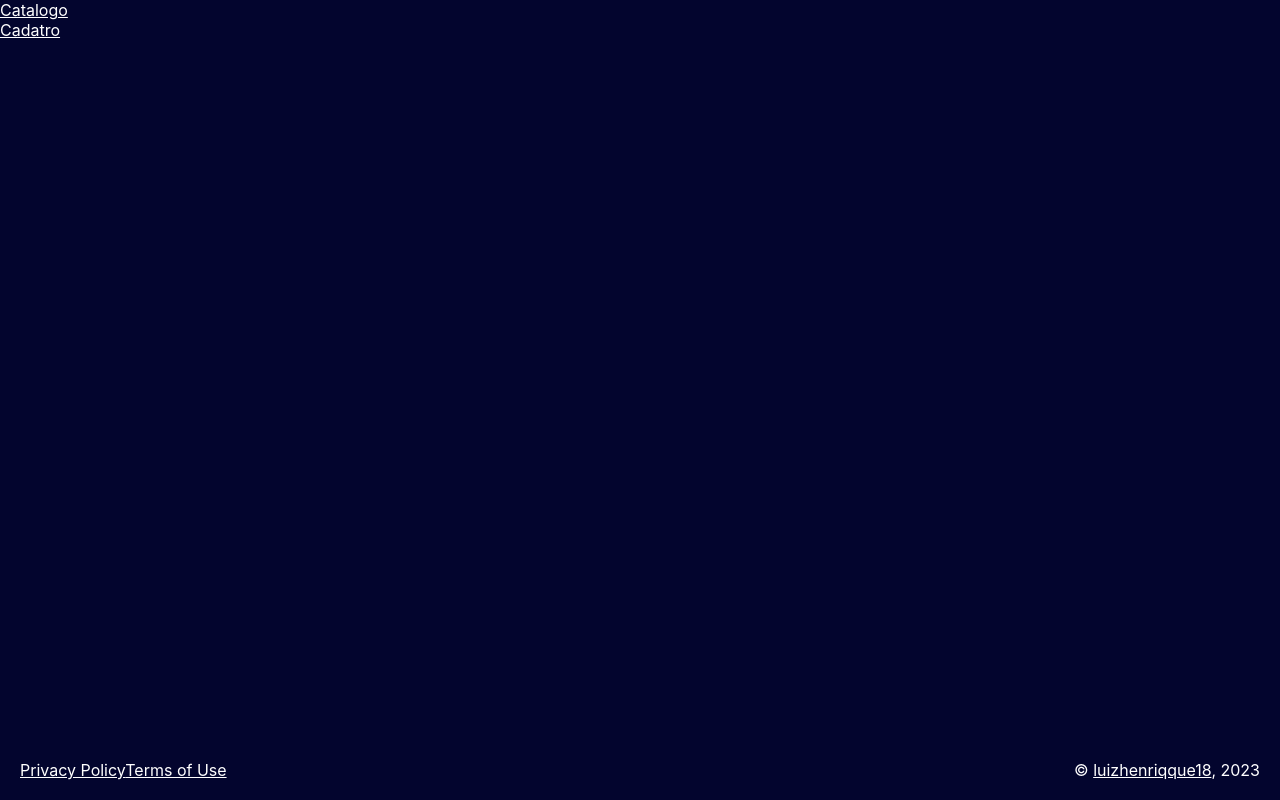
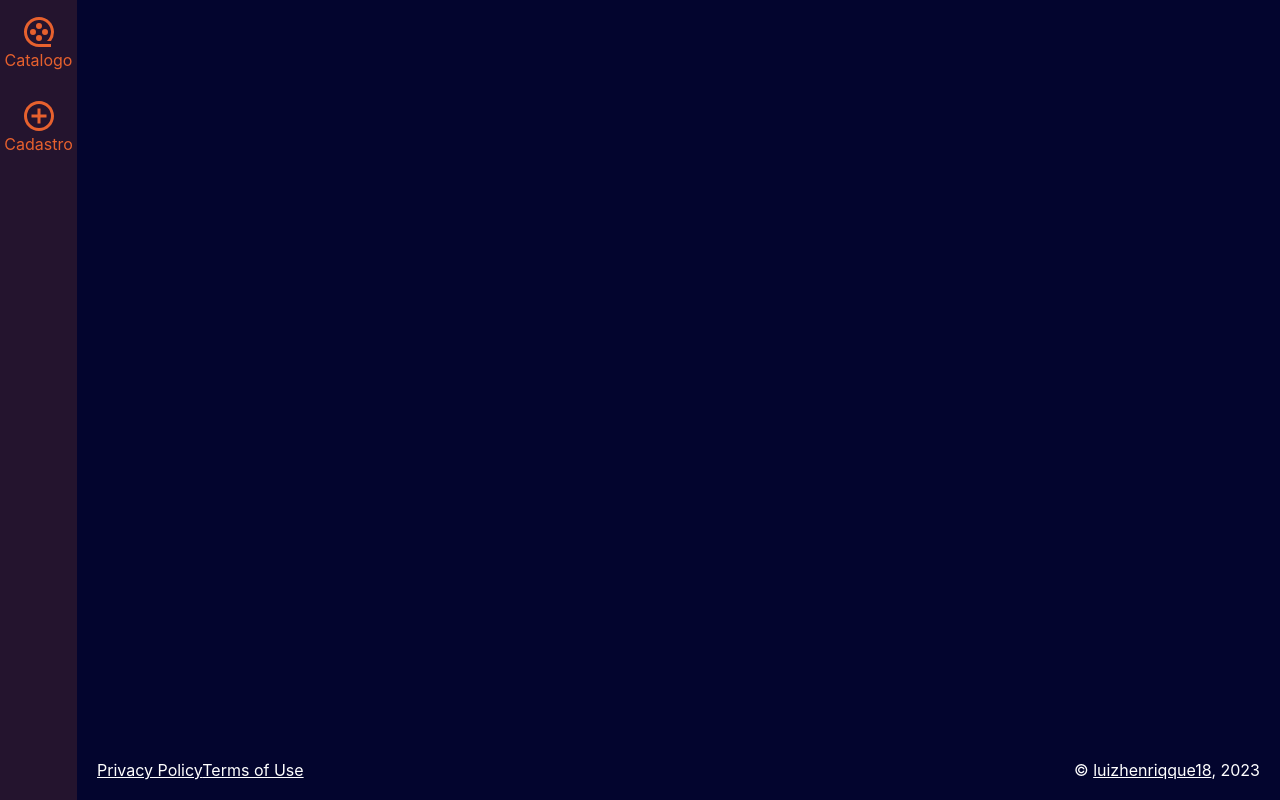
Before and after one commit to luizhenriqque18/film-catalog-platform, a React app in the folder client/: page / in a window 1280 px wide. Built offline with nearby package versions, Linux system fonts and the light colour scheme.

Commit message:
[frontend] feat: create sidebar component

```diff
--- a/client/package.json
+++ b/client/package.json
@@ -3,6 +3,7 @@
   "version": "0.1.0",
   "private": true,
   "dependencies": {
+    "@react-icons/all-files": "^4.1.0",
     "@testing-library/jest-dom": "^5.16.5",
     "@testing-library/react": "^13.4.0",
     "@testing-library/user-event": "^13.5.0",
--- /dev/null
+++ b/client/src/components/CustomLink/index.js
@@ -0,0 +1,21 @@
+import { Link, useMatch, useResolvedPath } from "react-router-dom";
+import '../../css/CustomLink.css';
+
+const CustomLink = ({ children, to, ...props }) => {
+    let resolved = useResolvedPath(to);
+    let match = useMatch({ path: resolved.pathname, end: true });
+
+    return (
+        <div>
+            <Link
+                className={`custom-link ${match ? 'custom-link--clicled' : ''}`}
+                to={to}
+                {...props}
+            >
+                {children}
+            </Link>
+        </div>
+    );
+}
+
+export default CustomLink;
--- /dev/null
+++ b/client/src/components/Sidebar/index.js
@@ -0,0 +1,19 @@
+import React from "react";
+
+import CustomLink from "../CustomLink";
+import { path } from "../../routes/path";
+
+import "../../css/Sidebar.css";
+
+const SideBar = () => {
+
+    return <aside className={`sidebar`}>
+        <ul>
+            {
+                path.map(p => <li><CustomLink to={p.link}>{p.icon} {p.label}</CustomLink></li>)
+            }
+        </ul>
+    </aside>
+}
+
+export default SideBar;
--- /dev/null
+++ b/client/src/css/CustomLink.css
@@ -0,0 +1,17 @@
+
+.custom-link {
+    display: flex;
+    flex-direction: column;
+    align-items: center;
+    padding: 14px;
+    text-decoration: none;
+    color: #e7612e;
+}
+
+.custom-link--clicled {
+    color: white;
+    /*background-color:rgb(231, 97, 46, 0.2);*/
+    background: linear-gradient(90deg, rgba(231,97,46,1) 0%, rgba(231,97,46,0) 100%);
+    transition: background 0.5s ease-linear;
+    transition: color 0.6s ease-in;
+}
--- a/client/src/css/Layout.css
+++ b/client/src/css/Layout.css
@@ -1,5 +1,11 @@
+.container {
+    display: flex;
+    height: 100%;
+}
+
 .layout {
     height: 100%;
+    width: 100%;
     display: flex;
     flex-direction: column;
     align-content: space-between;
--- /dev/null
+++ b/client/src/css/Sidebar.css
@@ -0,0 +1,5 @@
+.sidebar {
+    width: 77px;
+    height: 100%;
+    background: #24142e;
+}
--- a/client/src/pages/Layout.js
+++ b/client/src/pages/Layout.js
@@ -1,18 +1,11 @@
-import { Link, Outlet } from "react-router-dom";
+import { Outlet } from "react-router-dom";
+import SideBar from "../components/Sidebar";
 import '../css/Layout.css'
 
 const Layout = () => {
-    return (<div className="layout">
-        <nav>
-            <ul>
-                <li>
-                    <Link to="/catalogo">Catalogo</Link>
-                </li>
-                <li>
-                    <Link to="/cadastro">Cadatro</Link>
-                </li>
-            </ul>
-        </nav>
+    return (<div className="container">
+        <SideBar />
+        <div className="layout">
             <main>
                 <Outlet />
             </main>
@@ -24,6 +17,7 @@ const Layout = () => {
                 <p>© <a href="https://github.com/luizhenriqque18" target="_blank" rel="noreferrer">luizhenriqque18</a>, 2023</p>
             </footer>
         </div>
+    </div>
     );
 };
 
--- /dev/null
+++ b/client/src/routes/path.js
@@ -0,0 +1,15 @@
+import { RiMovie2Line } from "@react-icons/all-files/ri/RiMovie2Line";
+import { RiAddCircleLine } from "@react-icons/all-files/ri/RiAddCircleLine";
+
+export const path = [
+    {
+        link: "/catalogo",
+        label: "Catalogo",
+        icon: <RiMovie2Line size={36} />
+    },
+    {
+        link: "/cadastro",
+        label: "Cadastro",
+        icon: <RiAddCircleLine size={36} />
+    }
+]
```
Also changed, not shown: 1 other file. Lines whose indentation alone changed are shown as unchanged.
